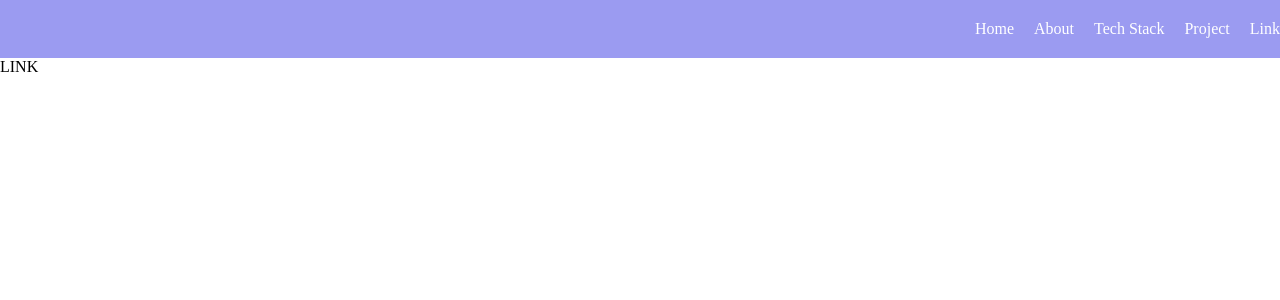
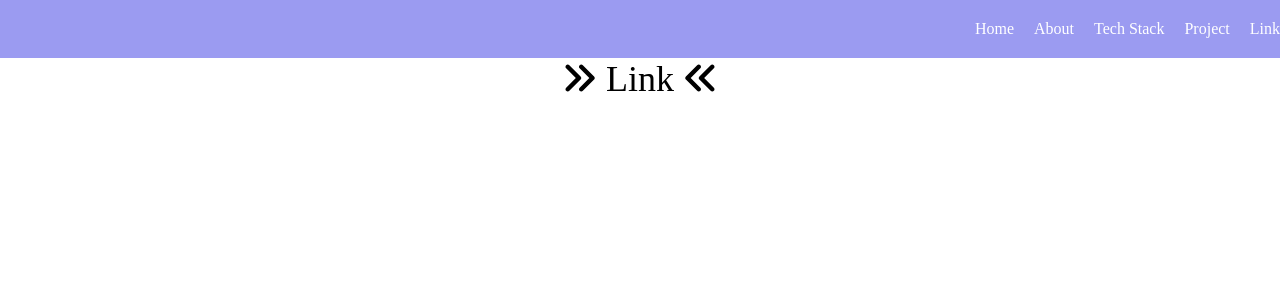
Before and after one commit to prunusnira/personalpage-vue, a Vue app: page /link in a window 1280 px wide. Shown: the top 300 px of the page. Built offline with nearby package versions, Linux system fonts and the light colour scheme.

Commit message:
link 구조 추가

```diff
--- a/src/views/LinkView.vue
+++ b/src/views/LinkView.vue
@@ -1 +1,35 @@
-<template>LINK</template>
+<script lang="ts">
+export default {
+  data() {
+    return {
+      link: "link",
+      title: "title",
+    };
+  },
+};
+</script>
+
+<template>
+  <div :class="link">
+    <div :class="title">
+      <font-awesome-icon icon="fa-solid fa-angle-double-right" />
+      Link
+      <font-awesome-icon icon="fa-solid fa-angle-double-left" />
+    </div>
+    <div></div>
+    <div></div>
+  </div>
+</template>
+
+<style scoped>
+.link {
+  display: flex;
+  flex-direction: column;
+  justify-content: center;
+  align-items: center;
+}
+
+.title {
+  font-size: 36px;
+}
+</style>
```
Also changed, not shown: src/components/link/LinkItem.vue (added, +39 -0 lines).
